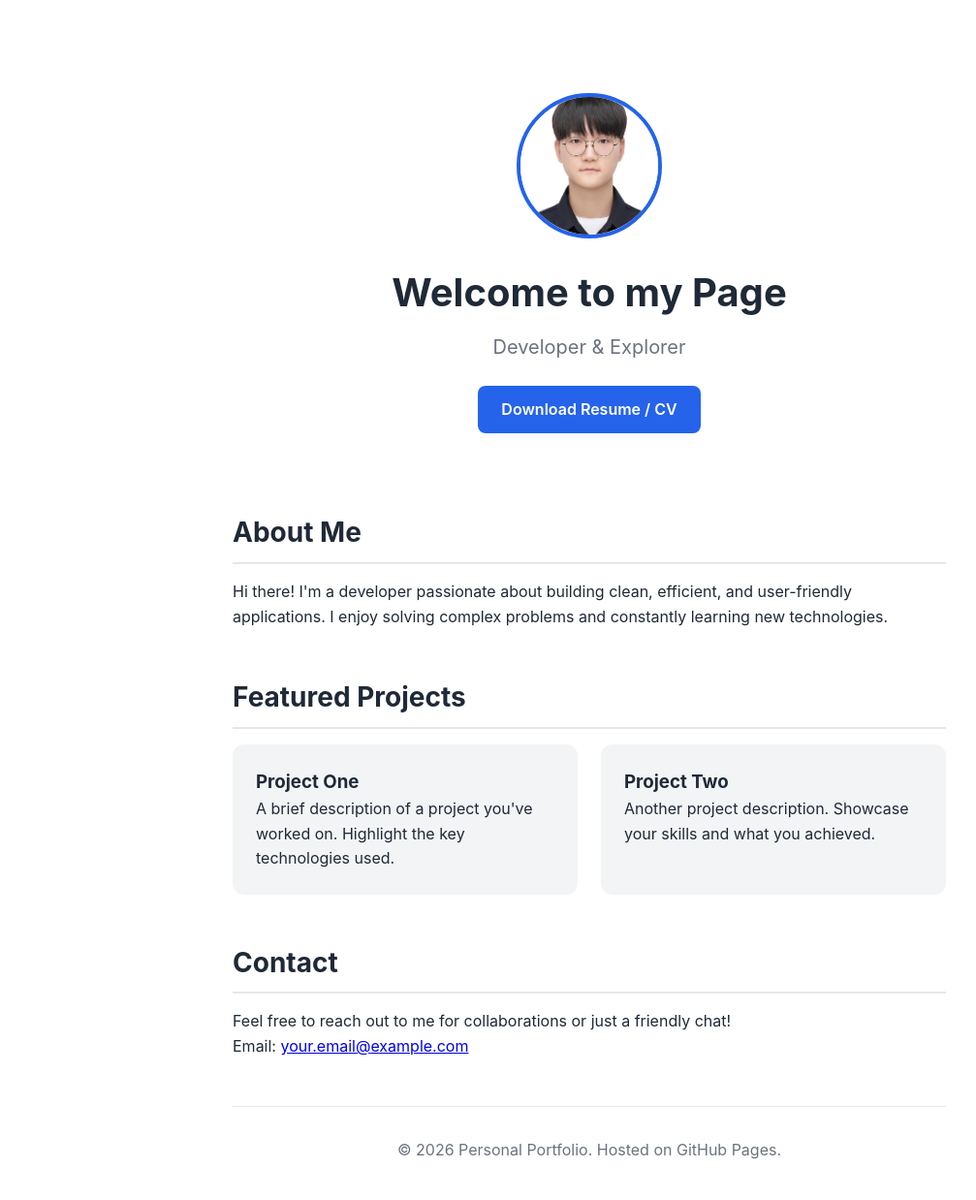
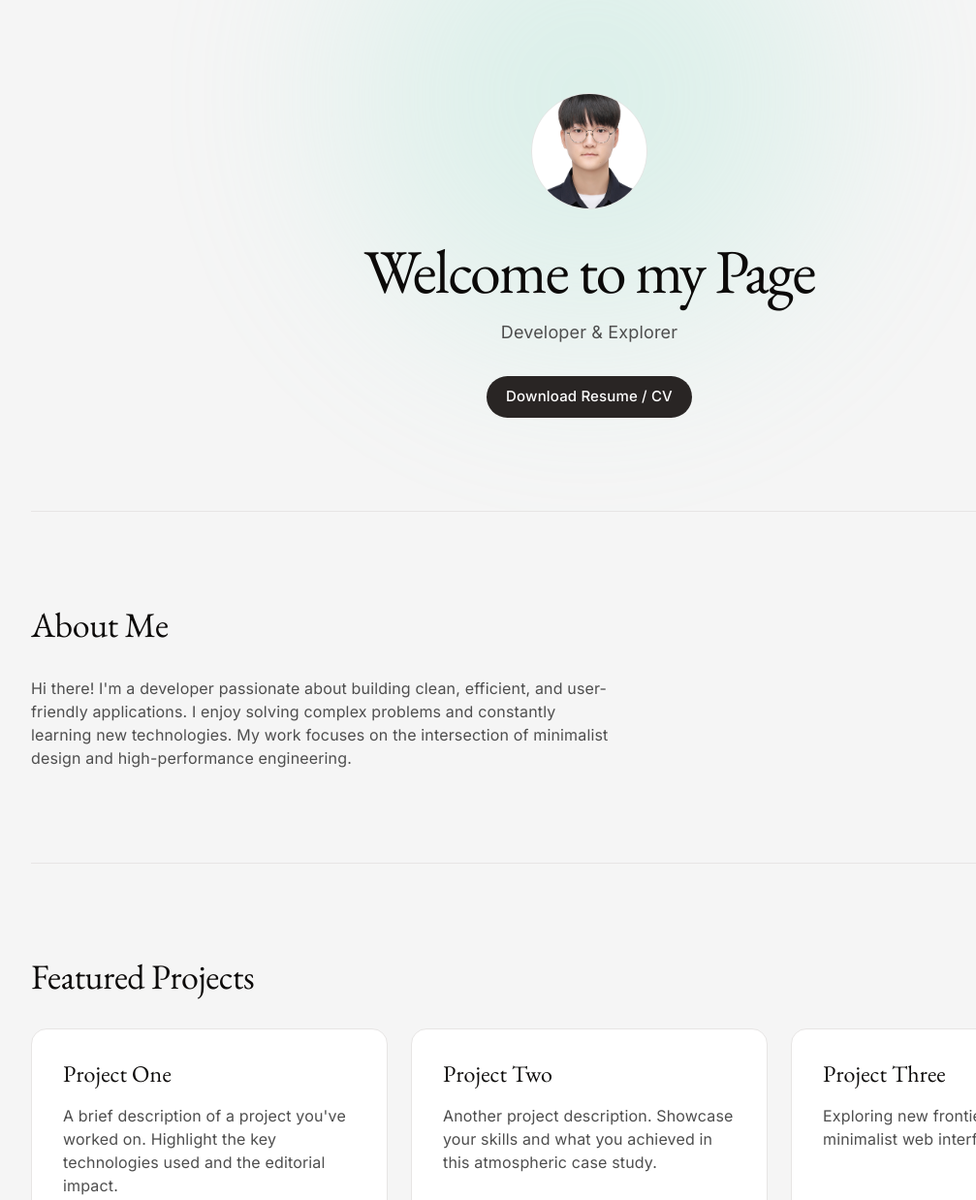
Before and after one commit to deteee/deteee.github.io, a plain HTML site: page index.html in a window 1280 px wide. Shown: the top 1238 px of the page at 97% size, without its empty margins (32-1039 px from the left). Drawn offline with nearby package versions, Linux system fonts and the light colour scheme.

Commit message:
Apply editorial design theme from DESIGN.md

```diff
--- a/index.html
+++ b/index.html
@@ -3,24 +3,30 @@
 <head>
     <meta charset="UTF-8">
     <meta name="viewport" content="width=device-width, initial-scale=1.0">
-    <title>Personal Portfolio</title>
-    <meta name="description" content="Personal portfolio and resume site">
+    <title>Personal Portfolio | Editorial Edition</title>
+    <meta name="description" content="Personal portfolio and resume site with an editorial design">
     <link rel="stylesheet" href="style.css">
 </head>
 <body>
-    <div class="container">
-        <header>
+    <header>
+        <div class="orb orb-hero"></div>
+        <div class="container">
             <img src="assets/profile.jpg" alt="Profile Picture" class="profile-img">
             <h1>Welcome to my Page</h1>
             <p class="tagline">Developer & Explorer</p>
-            <a href="assets/cv.pdf" class="btn" target="_blank">Download Resume / CV</a>
-        </header>
+            <div class="cta-group">
+                <a href="assets/cv.pdf" class="btn-primary" target="_blank">Download Resume / CV</a>
+            </div>
+        </div>
+    </header>
 
+    <main class="container">
         <section id="about">
             <h2>About Me</h2>
-            <p>
+            <p style="max-width: 600px;">
                 Hi there! I'm a developer passionate about building clean, efficient, and user-friendly applications.
-                I enjoy solving complex problems and constantly learning new technologies.
+                I enjoy solving complex problems and constantly learning new technologies. My work focuses on
+                the intersection of minimalist design and high-performance engineering.
             </p>
         </section>
 
@@ -29,11 +35,15 @@
             <div class="grid">
                 <div class="card">
                     <h3>Project One</h3>
-                    <p>A brief description of a project you've worked on. Highlight the key technologies used.</p>
+                    <p>A brief description of a project you've worked on. Highlight the key technologies used and the editorial impact.</p>
                 </div>
                 <div class="card">
                     <h3>Project Two</h3>
-                    <p>Another project description. Showcase your skills and what you achieved.</p>
+                    <p>Another project description. Showcase your skills and what you achieved in this atmospheric case study.</p>
+                </div>
+                <div class="card">
+                    <h3>Project Three</h3>
+                    <p>Exploring new frontiers in voice-AI and minimalist web interfaces.</p>
                 </div>
             </div>
         </section>
@@ -41,12 +51,14 @@
         <section id="contact">
             <h2>Contact</h2>
             <p>Feel free to reach out to me for collaborations or just a friendly chat!</p>
-            <p>Email: <a href="mailto:your.email@example.com">your.email@example.com</a></p>
+            <p style="margin-top: 16px;">Email: <a href="mailto:your.email@example.com" style="color: var(--color-ink); font-weight: 500;">your.email@example.com</a></p>
         </section>
+    </main>
 
-        <footer>
+    <footer>
+        <div class="container">
             <p>&copy; 2026 Personal Portfolio. Hosted on GitHub Pages.</p>
-        </footer>
-    </div>
+        </div>
+    </footer>
 </body>
 </html>
--- a/style.css
+++ b/style.css
@@ -1,9 +1,32 @@
+@import url('https://fonts.googleapis.com/css2?family=EB+Garamond:wght@400&family=Inter:wght@400;500;600&display=swap');
+
 :root {
-    --primary-color: #2563eb;
-    --text-color: #1f2937;
-    --bg-color: #ffffff;
-    --secondary-bg: #f3f4f6;
-    --border-color: #e5e7eb;
+    /* Colors */
+    --color-primary: #292524;
+    --color-ink: #0c0a09;
+    --color-body: #4e4e4e;
+    --color-canvas: #f5f5f5;
+    --color-canvas-soft: #fafafa;
+    --color-surface-card: #ffffff;
+    --color-hairline: #e7e5e4;
+    --color-hairline-strong: #d6d3d1;
+
+    /* Gradients */
+    --gradient-mint: #a7e5d3;
+    --gradient-peach: #f4c5a8;
+    --gradient-lavender: #c8b8e0;
+    --gradient-sky: #a8c8e8;
+    --gradient-rose: #e8b8c4;
+
+    /* Spacing */
+    --spacing-section: 96px;
+    --spacing-xl: 32px;
+    --spacing-lg: 24px;
+    --spacing-base: 16px;
+
+    /* Radii */
+    --radius-xl: 16px;
+    --radius-pill: 9999px;
 }
 
 * {
@@ -13,96 +36,145 @@
 }
 
 body {
-    font-family: -apple-system, BlinkMacSystemFont, "Segoe UI", Roboto, Helvetica, Arial, sans-serif;
-    line-height: 1.6;
-    color: var(--text-color);
-    background-color: var(--bg-color);
+    font-family: 'Inter', sans-serif;
+    background-color: var(--color-canvas);
+    color: var(--color-body);
+    line-height: 1.5;
+    letter-spacing: 0.16px;
+    -webkit-font-smoothing: antialiased;
 }
 
 .container {
-    max-width: 800px;
+    max-width: 1200px;
     margin: 0 auto;
-    padding: 2rem;
+    padding: 0 var(--spacing-lg);
 }
 
+/* Typography */
+h1, h2, h3 {
+    font-family: 'EB Garamond', serif;
+    font-weight: 300;
+    color: var(--color-ink);
+}
+
+h1 {
+    font-size: clamp(40px, 8vw, 64px);
+    line-height: 1.05;
+    letter-spacing: -1.92px;
+    margin-bottom: var(--spacing-base);
+}
+
+h2 {
+    font-size: 36px;
+    line-height: 1.17;
+    letter-spacing: -0.36px;
+    margin-bottom: var(--spacing-xl);
+}
+
+h3 {
+    font-size: 24px;
+    line-height: 1.2;
+    margin-bottom: var(--spacing-base);
+}
+
+/* Components */
 header {
+    position: relative;
+    padding: var(--spacing-section) 0;
     text-align: center;
-    padding: 4rem 0 2rem;
+    overflow: hidden;
+}
+
+/* Atmospheric Orb */
+.orb {
+    position: absolute;
+    width: 600px;
+    height: 600px;
+    border-radius: 50%;
+    filter: blur(80px);
+    z-index: -1;
+    opacity: 0.4;
+}
+
+.orb-hero {
+    background: radial-gradient(circle, var(--gradient-mint), transparent);
+    top: -200px;
+    left: 50%;
+    transform: translateX(-50%);
 }
 
 .profile-img {
-    width: 150px;
-    height: 150px;
-    border-radius: 50%;
+    width: 120px;
+    height: 120px;
+    border-radius: var(--radius-pill);
     object-fit: cover;
-    border: 4px solid var(--primary-color);
-    margin-bottom: 1rem;
-}
-
-h1 {
-    font-size: 2.5rem;
-    margin-bottom: 0.5rem;
+    margin-bottom: var(--spacing-lg);
+    border: 1px solid var(--color-hairline);
 }
 
 .tagline {
-    font-size: 1.25rem;
-    color: #6b7280;
-    margin-bottom: 1.5rem;
+    font-size: 18px;
+    color: var(--color-body);
+    margin-bottom: var(--spacing-xl);
 }
 
-.btn {
+.btn-primary {
     display: inline-block;
-    background-color: var(--primary-color);
+    background-color: var(--color-primary);
     color: white;
-    padding: 0.75rem 1.5rem;
-    border-radius: 0.5rem;
+    padding: 10px 20px;
+    border-radius: var(--radius-pill);
     text-decoration: none;
-    font-weight: 600;
+    font-size: 15px;
+    font-weight: 500;
     transition: background-color 0.2s;
 }
 
-.btn:hover {
-    background-color: #1d4ed8;
+.btn-primary:hover {
+    background-color: var(--color-ink);
 }
 
 section {
-    margin: 3rem 0;
-}
-
-h2 {
-    font-size: 1.75rem;
-    margin-bottom: 1rem;
-    border-bottom: 2px solid var(--border-color);
-    padding-bottom: 0.5rem;
+    padding: var(--spacing-section) 0;
+    border-top: 1px solid var(--color-hairline);
 }
 
 .grid {
     display: grid;
-    grid-template-columns: 1fr;
-    gap: 1.5rem;
-}
-
-@media (min-width: 640px) {
-    .grid {
-        grid-template-columns: 1fr 1fr;
-    }
+    grid-template-columns: repeat(auto-fit, minmax(300px, 1fr));
+    gap: var(--spacing-lg);
 }
 
 .card {
-    background-color: var(--secondary-bg);
-    padding: 1.5rem;
-    border-radius: 0.75rem;
+    background-color: var(--color-surface-card);
+    padding: var(--spacing-xl);
+    border-radius: var(--radius-xl);
+    border: 1px solid var(--color-hairline);
+    transition: transform 0.2s, box-shadow 0.2s;
+}
+
+.card:hover {
+    transform: translateY(-4px);
+    box-shadow: 0 4px 16px rgba(0, 0, 0, 0.04);
 }
 
 footer {
+    padding: 64px 0;
     text-align: center;
-    padding: 2rem 0;
-    border-top: 1px solid var(--border-color);
-    color: #6b7280;
+    border-top: 1px solid var(--color-hairline);
+    font-size: 15px;
 }
 
-@media (max-width: 600px) {
+footer a {
+    color: var(--color-body);
+    text-decoration: none;
+}
+
+@media (max-width: 640px) {
     h1 {
-        font-size: 2rem;
+        letter-spacing: -0.96px;
+    }
+    .spacing-section {
+        padding: 48px 0;
     }
 }
```
